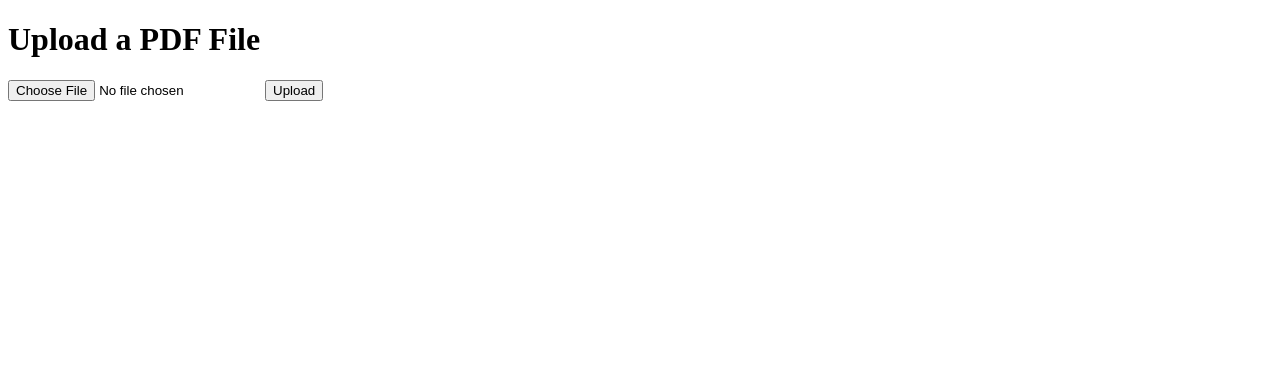
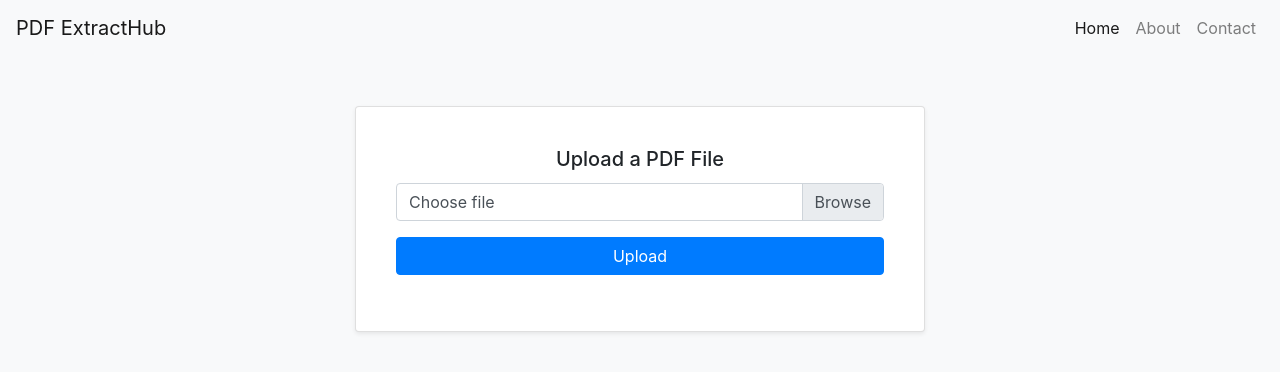
Before and after one commit to Kumaresankp21/extract_highlights_pdf, a Flask app: page /home in a window 1280 px wide. Shown: the top 372 px of the page. Run offline with Flask 3, Linux system fonts and the light colour scheme; some libraries are stand-ins or nearby versions.

Commit message:
updated files

```diff
--- a/main.py
+++ b/main.py
@@ -1,17 +1,23 @@
-from flask import Flask, request, render_template, redirect, url_for, flash
+from flask import Flask, request, render_template, redirect, url_for, flash, make_response
 import os
+from io import BytesIO
+from reportlab.lib.pagesizes import letter
+from reportlab.lib.styles import getSampleStyleSheet
+from reportlab.platypus import SimpleDocTemplate, Paragraph, Spacer, PageBreak
+
 import fitz  # PyMuPDF
-
 from extract import extract_highlighted_paragraphs_with_pages
 
 app = Flask(__name__)
 app.config['UPLOAD_FOLDER'] = 'uploads/'  # Folder to store uploaded files
 app.config['MAX_CONTENT_LENGTH'] = 16 * 1024 * 1024  # 16 MB max file size
+app.secret_key = 'your_secret_key'  # Required for flash messages
 
 # Ensure the upload folder exists
 if not os.path.exists(app.config['UPLOAD_FOLDER']):
     os.makedirs(app.config['UPLOAD_FOLDER'])
 
+@app.route('/', methods=['GET', 'POST'])
 @app.route('/home', methods=['GET', 'POST'])
 def upload_file():
     if request.method == 'POST':
@@ -25,9 +31,55 @@ def upload_file():
         if file and file.filename.endswith('.pdf'):
             file_path = os.path.join(app.config['UPLOAD_FOLDER'], file.filename)
             file.save(file_path)
+            global current_file_path
+            current_file_path = file_path
             paragraphs = extract_highlighted_paragraphs_with_pages(file_path)
             return render_template('results.html', paragraphs=paragraphs)
     return render_template('home.html')
 
+@app.route('/download_pdf')
+def download_pdf():
+    if 'current_file_path' not in globals():
+        flash('No file selected')
+        return redirect(url_for('upload_file'))
+
+    # Create a BytesIO object to hold the PDF data in memory
+    pdf_buffer = BytesIO()
+
+    # Create a SimpleDocTemplate to manage the PDF layout
+    doc = SimpleDocTemplate(pdf_buffer, pagesize=letter)
+    styles = getSampleStyleSheet()
+
+    # Build the PDF content
+    story = []
+
+    # Add title
+    title_style = styles['Title']
+    story.append(Paragraph("Highlighted Text from PDF", title_style))
+    story.append(Spacer(1, 12))
+
+    # Extract highlights
+    paragraphs = extract_highlighted_paragraphs_with_pages(current_file_path)
+
+    for page, paragraph in paragraphs:
+        story.append(Paragraph(f"<b>Page {page}</b>", styles['Heading2']))
+        story.append(Spacer(1, 6))
+        # Ensure text wrapping and proper layout
+        body_style = styles['BodyText']
+        story.append(Paragraph(paragraph, body_style))
+        story.append(Spacer(1, 12))
+
+    # Build the PDF
+    doc.build(story)
+
+    # Rewind the buffer
+    pdf_buffer.seek(0)
+
+    # Send the generated PDF to the browser
+    response = make_response(pdf_buffer.read())
+    response.headers['Content-Type'] = 'application/pdf'
+    response.headers['Content-Disposition'] = 'attachment; filename=highlights.pdf'
+    return response
+
 if __name__ == '__main__':
     app.run(debug=True)
--- a/templates/home.html
+++ b/templates/home.html
@@ -1,24 +1,103 @@
 <!doctype html>
 <html lang="en">
 <head>
+  <!-- Required meta tags -->
   <meta charset="UTF-8">
   <meta name="viewport" content="width=device-width, initial-scale=1.0">
-  <title>Upload PDF</title>
+
+
+  <!-- Bootstrap CSS -->
+  <link href="https://stackpath.bootstrapcdn.com/bootstrap/4.5.2/css/bootstrap.min.css" rel="stylesheet">
+
+  <title>Upload PDF & Extract Highlights!</title>
+  <style>
+    body {
+      background-color: #f8f9fa;
+    }
+    .container {
+      max-width: 600px;
+      margin-top: 50px;
+    }
+    .card {
+      padding: 20px;
+    }
+    .custom-file-label::after {
+      content: "Browse";
+    }
+    .file-label {
+      display: inline-block;
+      width: 100%;
+      text-align: left;
+      padding: 5px;
+    }
+    .btn-primary {
+      width: 100%;
+    }
+  </style>
 </head>
 <body>
-  <h1>Upload a PDF File</h1>
+
+  <!-- Navbar -->
+  <nav class="navbar navbar-expand-lg navbar-light bg-light">
+    <a class="navbar-brand" href="#">PDF ExtractHub</a>
+    <button class="navbar-toggler" type="button" data-toggle="collapse" data-target="#navbarNav" aria-controls="navbarNav" aria-expanded="false" aria-label="Toggle navigation">
+      <span class="navbar-toggler-icon"></span>
+    </button>
+    <div class="collapse navbar-collapse" id="navbarNav">
+      <ul class="navbar-nav ml-auto">
+        <li class="nav-item active">
+          <a class="nav-link" href="#">Home <span class="sr-only">(current)</span></a>
+        </li>
+        <li class="nav-item">
+          <a class="nav-link" href="#">About</a>
+        </li>
+        <li class="nav-item">
+          <a class="nav-link" href="#">Contact</a>
+        </li>
+      </ul>
+    </div>
+  </nav>
+
+  <div class="container">
+    <div class="card shadow-sm">
+      <div class="card-body">
+        <h5 class="card-title text-center">Upload a PDF File</h5>
         <form method="post" enctype="multipart/form-data">
-    <input type="file" name="file">
-    <input type="submit" value="Upload">
+          <div class="form-group">
+            <div class="custom-file">
+              <input type="file" class="custom-file-input" id="file" name="file" required>
+              <label class="custom-file-label" for="file">Choose file</label>
+            </div>
+          </div>
+          <button type="submit" class="btn btn-primary">Upload</button>
         </form>
+        <div class="mt-3">
           {% with messages = get_flashed_messages() %}
             {% if messages %}
-      <ul>
+              <div class="alert alert-warning" role="alert">
+                <ul class="mb-0">
                   {% for message in messages %}
                     <li>{{ message }}</li>
                   {% endfor %}
                 </ul>
+              </div>
             {% endif %}
           {% endwith %}
+        </div>
+      </div>
+    </div>
+  </div>
+
+  <!-- Bootstrap JS and dependencies -->
+  <script src="https://code.jquery.com/jquery-3.5.1.slim.min.js"></script>
+  <script src="https://cdn.jsdelivr.net/npm/@popperjs/core@2.0.6/dist/umd/popper.min.js"></script>
+  <script src="https://stackpath.bootstrapcdn.com/bootstrap/4.5.2/js/bootstrap.min.js"></script>
+  <script>
+    // Show the file name in the custom file input label
+    $(".custom-file-input").on("change", function() {
+      var fileName = $(this).val().split("\\").pop();
+      $(this).siblings(".custom-file-label").addClass("selected").html(fileName);
+    });
+  </script>
 </body>
 </html>
```
Also changed, not shown: templates/results.html (+75 -6 lines). Lines whose indentation alone changed are shown as unchanged.
